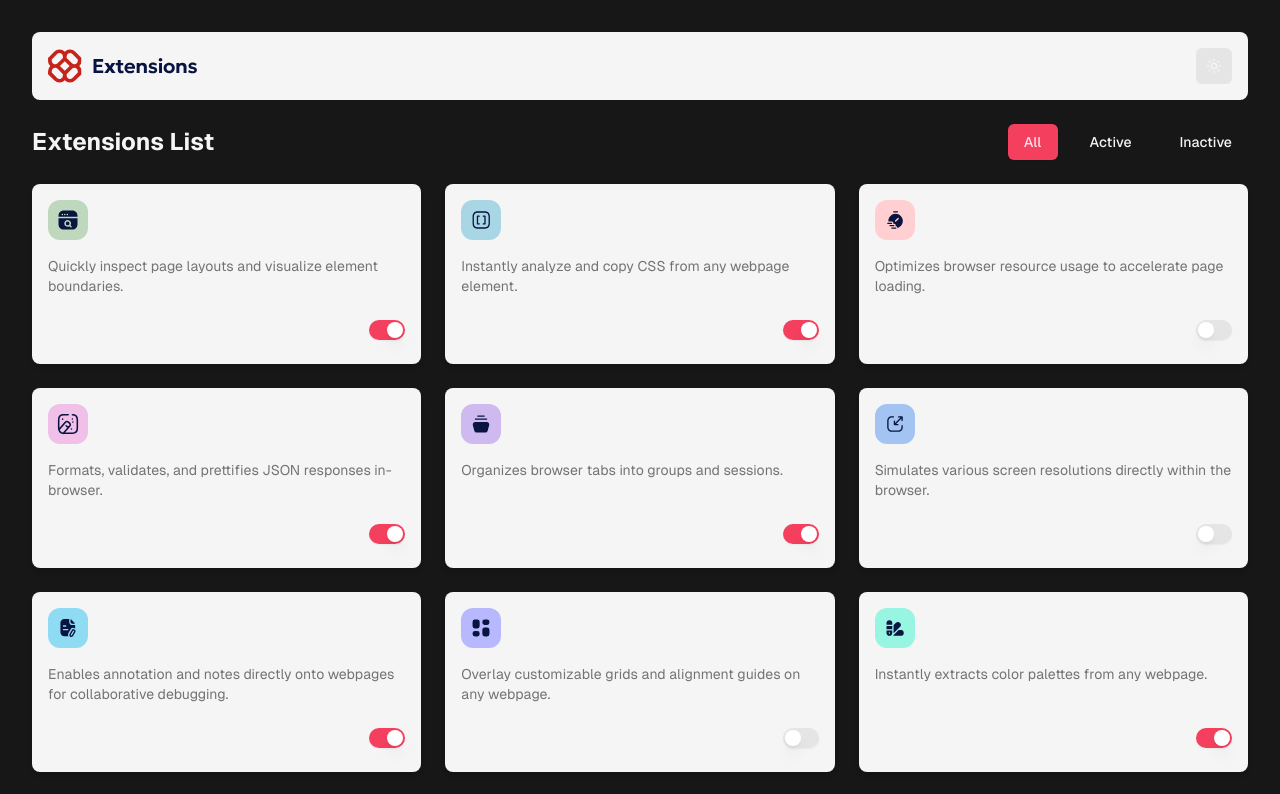
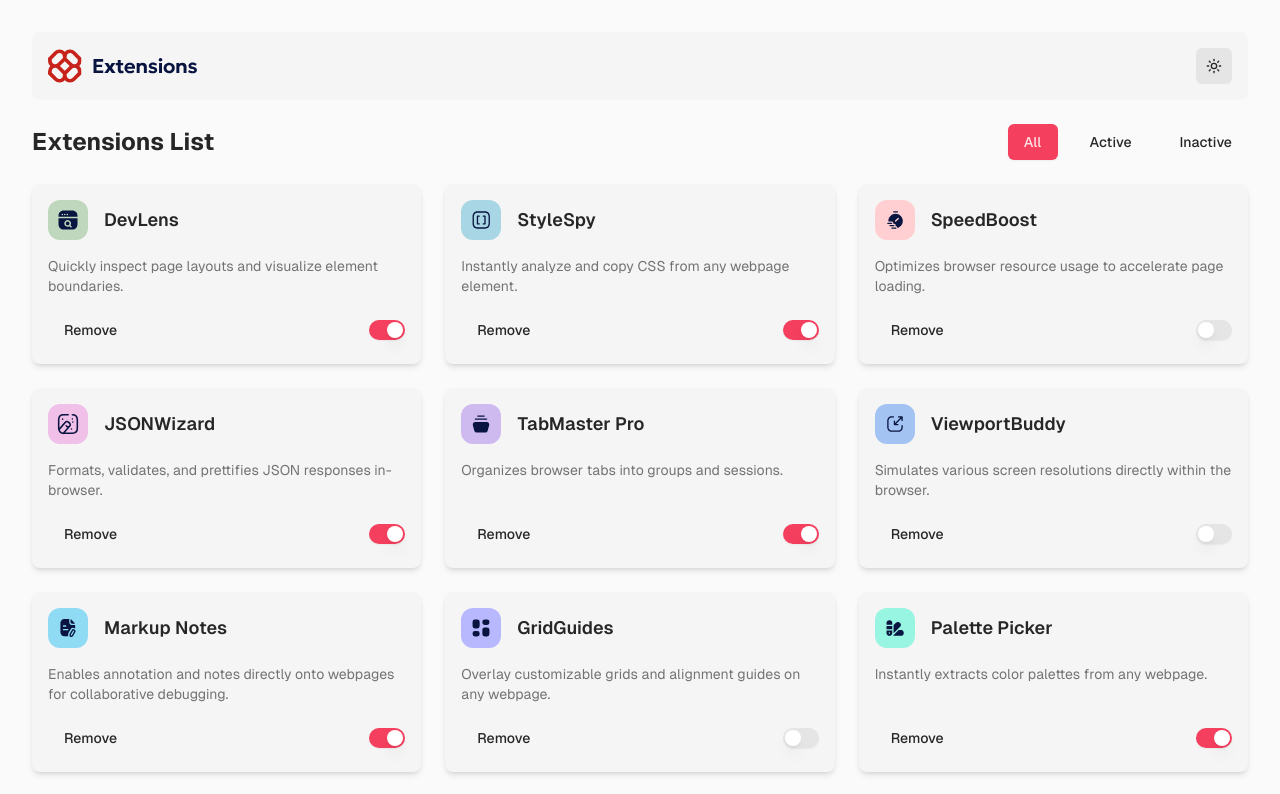
Before and after one commit to SankThomas/browser-extensions-manager-ui, a Next.js app: page / in a window 1280 px wide. Shown: the top 794 px of the page. Built offline with nearby package versions, Linux system fonts and the light colour scheme.

Commit message:
update styles

```diff
--- a/app/globals.css
+++ b/app/globals.css
@@ -67,6 +67,6 @@
     @apply border-border;
   }
   body {
-    @apply bg-neutral-900 text-neutral-100;
+    @apply bg-neutral-50 text-neutral-800 dark:bg-[#12121c] dark:text-neutral-100;
   }
 }
```
